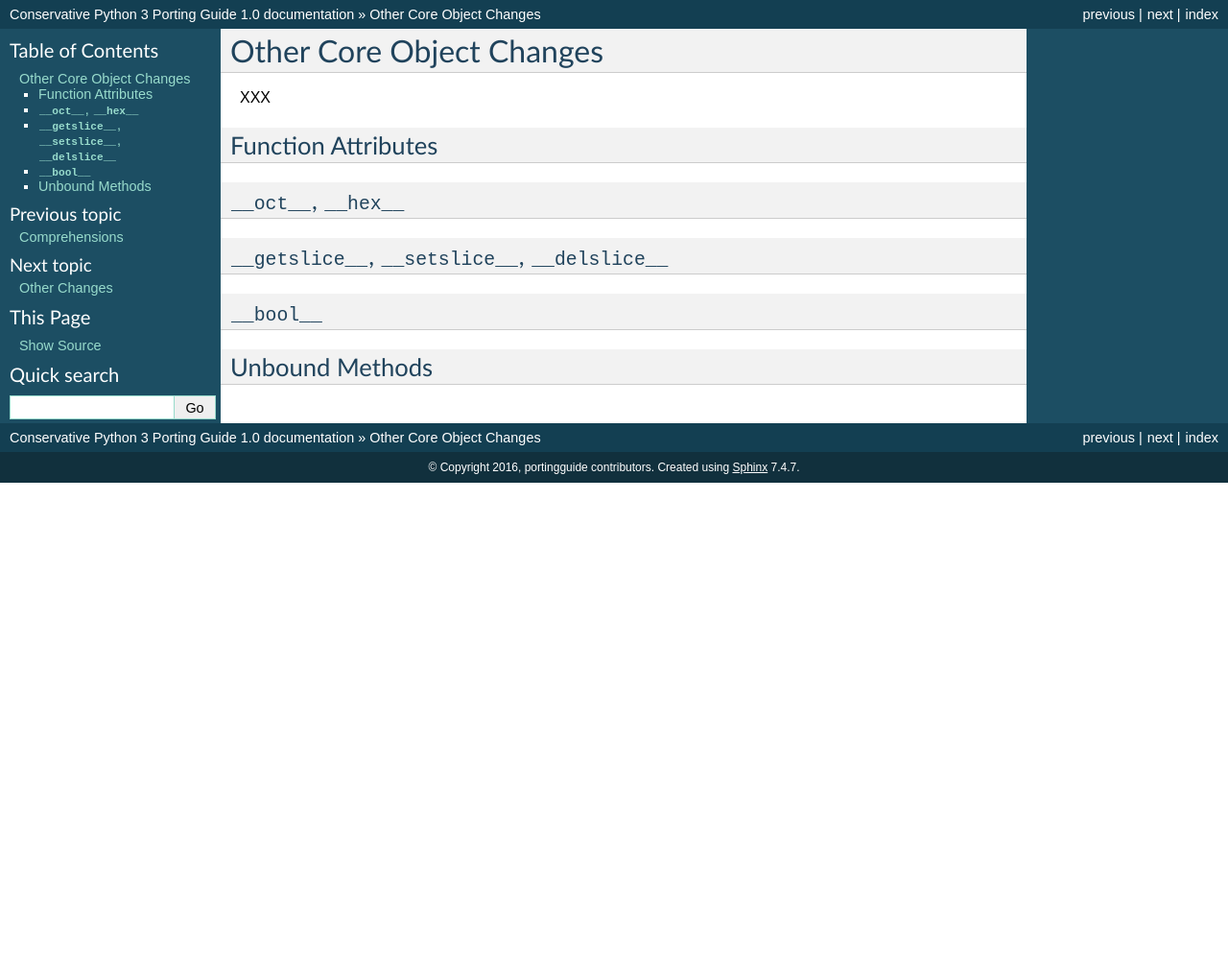
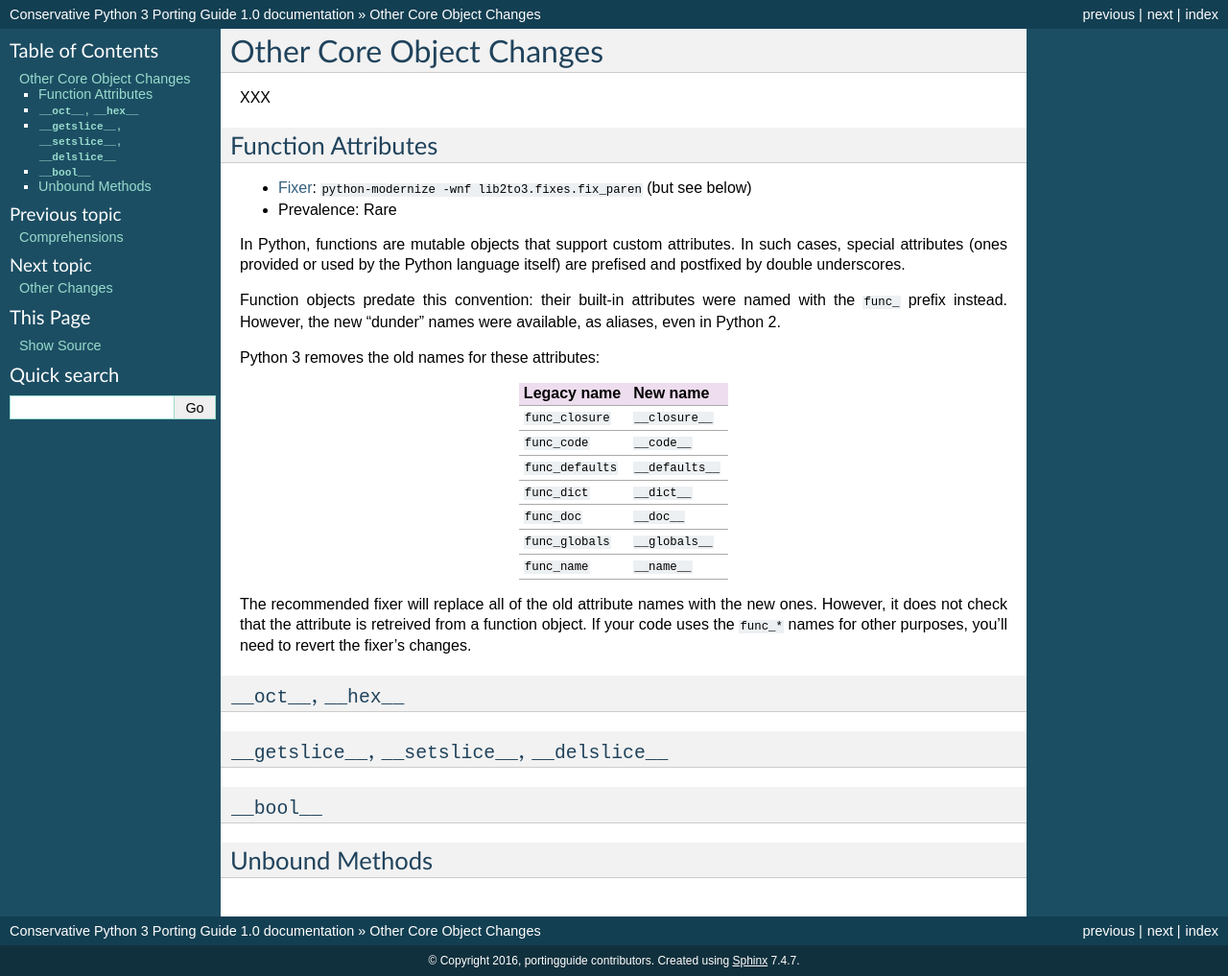
Before and after one commit to fedora-python/portingguide, a Sphinx documentation site: the page built from source/core-obj-misc.rst, in a window 1280 px wide. Shown: the whole page at 96% size. Built offline with Sphinx 7.4.7, drawn with Linux system fonts in a browser that asks for light colours; before the commit the page ends 900 px from its top, so only the background shows below that.

Commit message:
Write about function attributes

```diff
--- a/source/core-obj-misc.rst
+++ b/source/core-obj-misc.rst
@@ -3,8 +3,42 @@ Other Core Object Changes
 
 XXX
 
+
 Function Attributes
 ~~~~~~~~~~~~~~~~~~~
+
+* :ref:`Fixer <python-modernize>`: ``python-modernize -wnf lib2to3.fixes.fix_paren`` (but see below)
+* Prevalence: Rare
+
+In Python, functions are mutable objects that support custom attributes.
+In such cases, special attributes (ones provided or used by the Python
+language itself) are prefised and postfixed by double underscores.
+
+Function objects predate this convention: their built-in attributes
+were named with the ``func_`` prefix instead.
+However, the new “dunder” names were available, as aliases, even in Python 2.
+
+Python 3 removes the old names for these attributes:
+
+=================== ====================
+Legacy name         New name
+=================== ====================
+``func_closure``    ``__closure__``
+``func_code``       ``__code__``
+``func_defaults``   ``__defaults__``
+``func_dict``       ``__dict__``
+``func_doc``        ``__doc__``
+``func_globals``    ``__globals__``
+``func_name``       ``__name__``
+=================== ====================
+
+The recommended fixer will replace all of the old attribute names with the
+new ones.
+However, it does not check that the attribute is retreived from
+a function object.
+If your code uses the ``func_*`` names for other purposes, you'll need to
+revert the fixer's changes.
+
 
 ``__oct__``, ``__hex__``
 ~~~~~~~~~~~~~~~~~~~~~~~~
```
